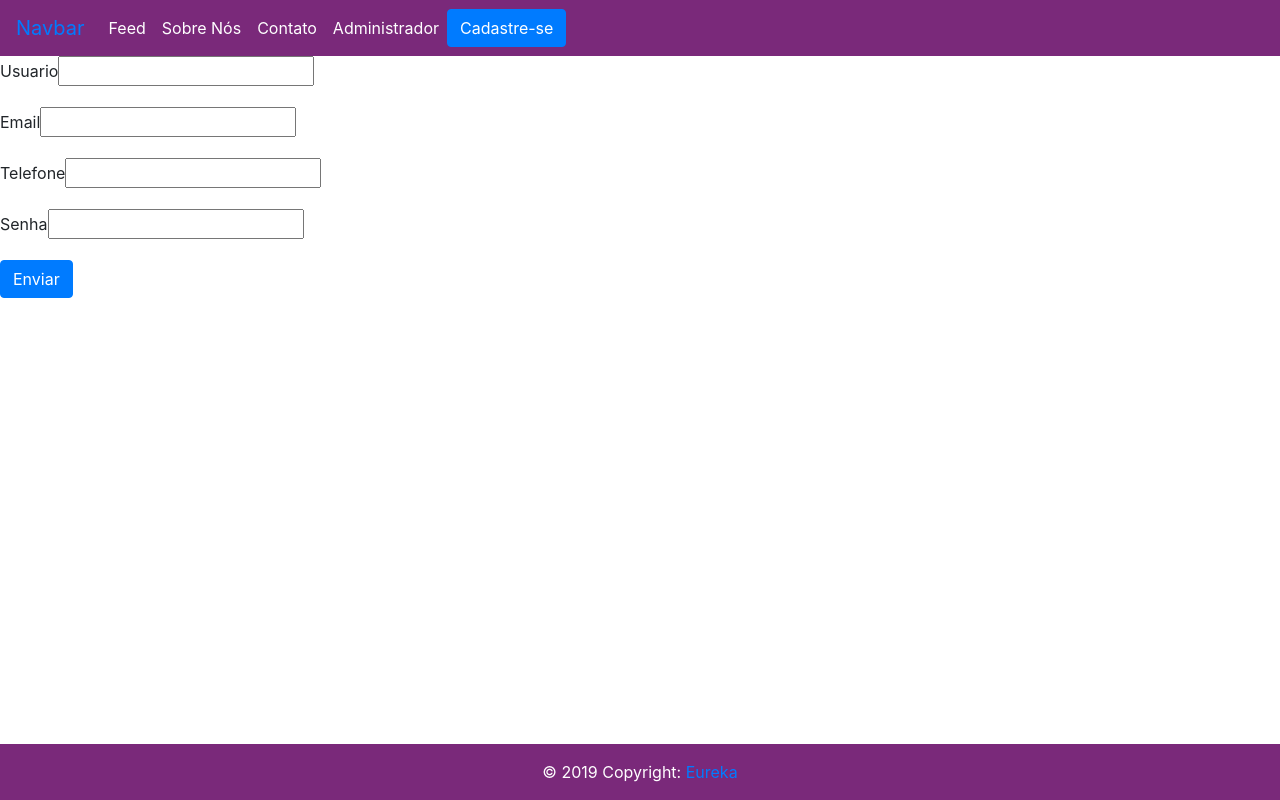
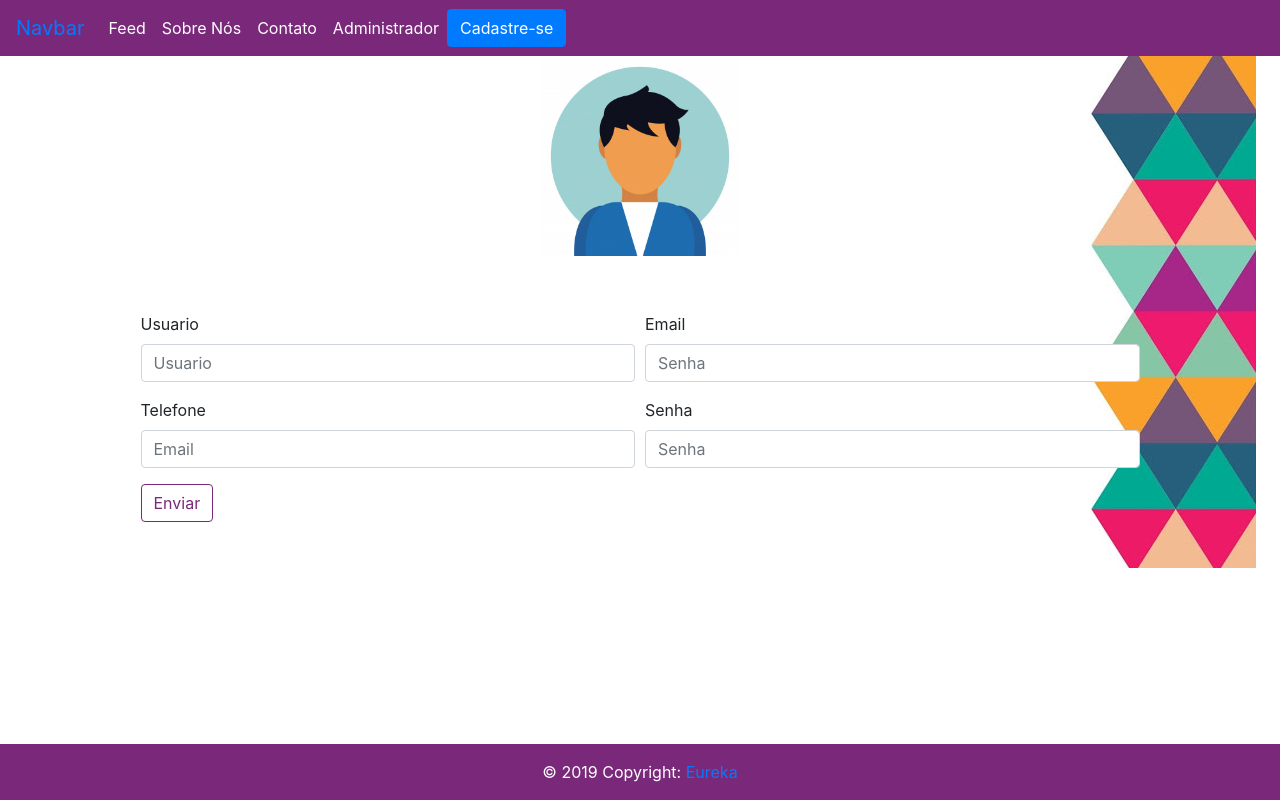
Before and after one commit to EdsonSantana93/ProjetoIntegradorAngular, an Angular app: page /detalhe/1 in a window 1280 px wide. Built offline with nearby package versions, Linux system fonts and the light colour scheme; no server answers.

Commit message:
ajustes de desing do administrador e da tela de detalhes , ajustes também nos botões

```diff
--- a/src/app/administrador/administrador.component.css
+++ b/src/app/administrador/administrador.component.css
@@ -0,0 +1,19 @@
+.card-body img{
+    width: 50px;
+    height: 50px;
+}
+.card{
+    margin: 5%;
+    width: 350px;
+    height: 250px;
+}
+.btn-outline-purple{
+    border-color: #7a297a;
+    color: #7a297a;
+    background-color: transparent;
+}
+
+.btn-outline-purple:hover{
+    background-color: #7a297a;
+    color: white;
+}
--- a/src/app/administrador/administrador.component.html
+++ b/src/app/administrador/administrador.component.html
@@ -1,9 +1,29 @@
-<div class="row">
+<div class="row " >
     <div class="col-md-12">
-        <div *ngFor='let USER of listaUser'>
-            <p>
-                <a [routerLink]= "['/detalhe', USER.idUsuario]">{{USER.nome}} </a>
-            </p>
+        <div>
+                <div class="card" *ngFor='let USER of listaUser'>
+                        <div class="card-header">
+                                <h5>Usuario</h5>
+                        </div>
+                        <div class="card-body"><img src="../../assets/image/perfil-de-avatar-de-homem-no-icone-redondo_24640-14044.jpg" alt="">
+                          <h5 class="card-title"></h5>
+                          <p class="card-text" > {{USER.nome}}</p>
+                          <a href="#" class=" btn btn-outline-purple" [routerLink]= "['/detalhe', USER.idUsuario]">Info</a>
+                        </div>
+                      </div>
+
+
+
+
+
+
+
+            <!--<div class="card">
+                    <div class="card-body">
+
+                            <a [routerLink]= "['/detalhe', USER.idUsuario]">{{USER.nome}} </a>
+                    </div>
+                  </div-->
 
         </div>
     </div>
--- a/src/app/app.component.ts
+++ b/src/app/app.component.ts
@@ -6,5 +6,6 @@ import { Component } from '@angular/core';
   styleUrls: ['./app.component.css']
 })
 export class AppComponent {
+
   title = 'ProjetoIntegrador';
 }
--- a/src/app/detalhe/detalhe.component.css
+++ b/src/app/detalhe/detalhe.component.css
@@ -0,0 +1,25 @@
+form{
+    margin: 5%;
+}
+#detalheimg{
+    width: 200px;
+    height: 200px;
+    margin-left: 41%;
+
+}
+#bg{
+    position: absolute;
+    z-index: -1;
+    margin-left: 78.5%;
+
+}
+.btn-outline-purple{
+    border-color: #7a297a;
+    color: #7a297a;
+    background-color: transparent;
+}
+
+.btn-outline-purple:hover{
+    background-color: #7a297a;
+    color: white;
+}
--- a/src/app/detalhe/detalhe.component.html
+++ b/src/app/detalhe/detalhe.component.html
@@ -1,4 +1,41 @@
+<div class="container ">
+  <img  id="bg" src="../../assets/image/fundogeo1.jpg" alt="">
+<img id="detalheimg" src="../../assets/image/perfil-de-avatar-de-homem-no-icone-redondo_24640-14044.jpg" alt="">
+
+
+
 <form>
+    <div class="form-row">
+      <div class="form-group col-md-6">
+        <label for="inputUser">Usuario</label>
+        <input  [(ngModel)]="usuario.nome" [ngModelOptions] = "{standalone: true}" type="email" class="form-control" id="inputEmail4" placeholder="Usuario">
+      </div>
+      <div class="form-group col-md-6">
+        <label for="inputPassword4">Email</label>
+        <input  [(ngModel)] ="usuario.email" [ngModelOptions] = "{standalone: true}" type="text" class="form-control" id="inputPassword4" placeholder="Senha">
+      </div>
+    </div>
+    <div class="form-row">
+        <div class="form-group col-md-6">
+          <label for="inputEmail4">Telefone</label>
+          <input [(ngModel)] = "usuario.telefone" [ngModelOptions] = "{standalone: true}"  type="email" class="form-control" id="inputEmail4" placeholder="Email">
+        </div>
+        <div class="form-group col-md-6">
+          <label for="inputPassword4">Senha</label>
+          <input  [(ngModel)] = "usuario.senha" [ngModelOptions] = "{standalone: true}" type="text" class="form-control" id="inputPassword4" placeholder="Senha">
+        </div>
+      </div>
+
+    <button type="submit" class=" btn btn-outline-purple" >Enviar</button>
+  </form>
+</div>
+
+
+
+
+
+
+<!--form>
     <div class="form-group">
       <label for="exampleInputEmail1">Usuario</label>
       <input type="text" [(ngModel)]="usuario.nome" [ngModelOptions] = "{standalone: true}">
@@ -20,4 +57,4 @@
               </div>
 
     <button (click)= "enviarAlteracoes();" class="btn btn-primary">Enviar</button>
-  </form>
+  </form-->
--- a/src/app/feed-list/feed-list.component.css
+++ b/src/app/feed-list/feed-list.component.css
@@ -103,6 +103,74 @@ blockquote {
     margin: 10px;
 }*/
 
+
+@-webkit-keyframes swing
+{
+    15%
+    {
+        -webkit-transform: translateX(5px);
+        transform: translateX(5px);
+    }
+    30%
+    {
+        -webkit-transform: translateX(-5px);
+       transform: translateX(-5px);
+    }
+    50%
+    {
+        -webkit-transform: translateX(3px);
+        transform: translateX(3px);
+    }
+    65%
+    {
+        -webkit-transform: translateX(-3px);
+        transform: translateX(-3px);
+    }
+    80%
+    {
+        -webkit-transform: translateX(2px);
+        transform: translateX(2px);
+    }
+    100%
+    {
+        -webkit-transform: translateX(0);
+        transform: translateX(0);
+    }
+}
+@keyframes swing
+{
+    15%
+    {
+        -webkit-transform: translateX(5px);
+        transform: translateX(5px);
+    }
+    30%
+    {
+        -webkit-transform: translateX(-5px);
+        transform: translateX(-5px);
+    }
+    50%
+    {
+        -webkit-transform: translateX(3px);
+        transform: translateX(3px);
+    }
+    65%
+    {
+        -webkit-transform: translateX(-3px);
+        transform: translateX(-3px);
+    }
+    80%
+    {
+        -webkit-transform: translateX(2px);
+        transform: translateX(2px);
+    }
+    100%
+    {
+        -webkit-transform: translateX(0);
+        transform: translateX(0);
+    }
+}
+
 .profile-post{
     border-radius: 50%;
     margin: 10px;
@@ -131,3 +199,23 @@ p{
     -o-bakground-size: cover;
     background-size: cover;
 }
+.badges img:hover {
+
+    -webkit-animation: swing 1s ease;
+    animation: swing 1s ease;
+    -webkit-animation-iteration-count: 1;
+    animation-iteration-count: 1;
+    margin-left: 2%;
+    margin-right: 2%;
+
+}
+.btn-outline-purple{
+    border-color: #7a297a;
+    color: #7a297a;
+    background-color: transparent;
+}
+
+.btn-outline-purple:hover{
+    background-color: #7a297a;
+    color: white;
+}
--- a/src/app/feed-list/feed-list.component.html
+++ b/src/app/feed-list/feed-list.component.html
@@ -1,4 +1,5 @@
-<div class="bg">
+
+<div class=" container-fluid bg">
 <div class="row pb-5">
      <!--Card lado esquerdo-->
     <div class="col-md-3">
@@ -29,7 +30,7 @@
             </div>
             <div class="btn-toolbar justify-content-end mb-5">
                 <div class="btn-group">
-                    <button type="submit" class="btn btn-primary">Publicar</button>
+                    <button type="submit" class=" btn btn-outline-purple">Publicar</button>
                 </div>
             </div>
         </div>
@@ -87,16 +88,18 @@
                         <img class="trofeu" src="../../assets/image/trofeu.png" alt="" height="50" width="50">Eventos Que Participou
                 </div>
                 <div class="card-body" id="cardEventos">
-                    <img src="../../assets/image/voluntario.jpg" alt="" height="30" width="30"> <img
-                        src="../../assets/image/chepeu.png" alt="" width="30" height="30"> <img
-                        src="../../assets/image/intercambiocheck.png" alt="" width="30" height="30">
-                    <img src="../../assets/image/music.png" alt="" height="30" width="30">
-                    <img src="../../assets/image/museu.png" alt="" height="30" width="30">
-                    <img src="../../assets/image/teatro..jpg" alt="" width="30" height="30">
+                    <div class="container-fluid badges">
+                    <img src="../../assets/image/voluntario.jpg" alt="" height="30" width="30" title="Este(a) usuario(a) realizou trabalhos voluntarios">
+                    <img src="../../assets/image/chepeu.png" alt="" width="30" height="30" title=" Este(a) Usuario(a) ja ajudou com uma Pergunta!">
+                    <img src="../../assets/image/intercambiocheck.png" alt="" width="30" height="30" title="Este(a) Usuario(a) Ja fez um Intercambio">
+                    <img src="../../assets/image/music.png" alt="" height="30" width="30" title="Este(a) Usuario(a) Sabe tocar algum Instrumento">
+                    <img src="../../assets/image/museu.png" alt="" height="30" width="30" title="Este(a) Usuario(a) ja visitou um museu">
+                    <img src="../../assets/image/teatro..jpg" alt="" width="30" height="30" title="Este(a) Usuario(a) ja visitou o teatro">
+                     </div>
                     <p class="card-text">Voce Ja visitou esses eventos Parabens, Click em "Ver mais" para aumentar sua taxa de "cultura".</p>
                     <div class="btn-toolbar justify-content-end">
                         <div class="btn-group">
-                    <button href="#" class="btn btn-primary" id="btnVMais">Ver Mais</button>
+                    <button href="#" class=" btn btn-outline-purple" id="btnVMais">Ver Mais</button>
                     </div>
                     </div>
                 </div>
@@ -105,7 +108,7 @@
             <div class="form-inline my-3">
                 <input class="form-control mr-sm-2" type="search" placeholder="Search" [(ngModel)]="buscar"
                     aria-label="Search">
-                <button class="btn btn-primary my-2 my-sm-0" type="submit" (click)="findId()">Search</button>
+                <button class=" btn btn-outline-purple" type="submit" (click)="findId()">Search</button>
             </div>
         </div>
     </div>
```
Also changed, not shown: src/assets/image/fundogeo1.jpg (added), src/assets/image/perfil-de-avatar-de-homem-no-icone-redondo_24640-14044.jpg (added).
